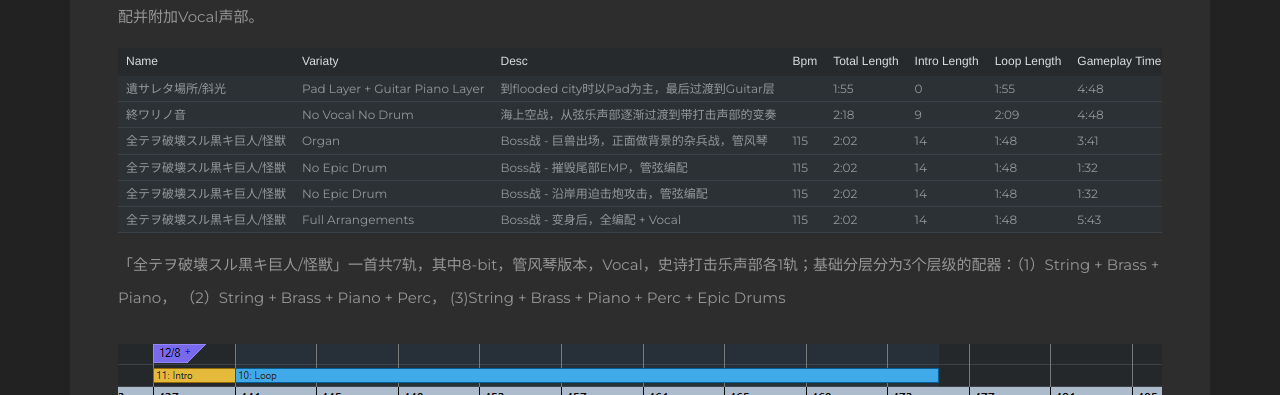
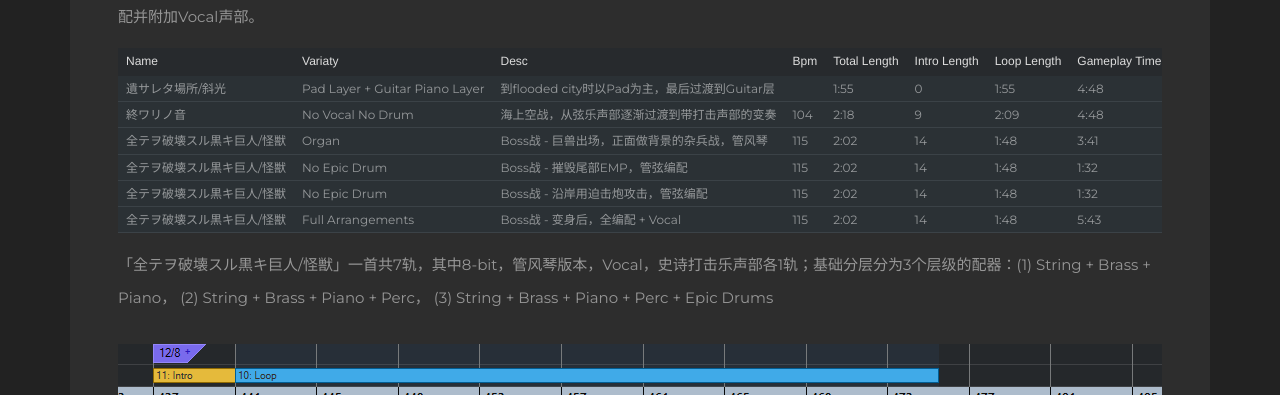
Before and after one commit to eharahe/eharahe.github.io, a Jekyll site: the page built from _posts/notes/2018-06-28-NieR-Automata-Music-Analysis.md, in a window 1280 px wide and 900 px high, scrolled down 6417 px. Shown: the part 153-548 px from the top of the window. Built offline with Jekyll 4.4.1, drawn with Linux system fonts in a browser that asks for light colours.

Commit message:
update note

```diff
--- a/_posts/notes/2018-06-28-NieR-Automata-Music-Analysis.md
+++ b/_posts/notes/2018-06-28-NieR-Automata-Music-Analysis.md
@@ -142,13 +142,13 @@ excerpt_separator: <!--break-->
 | Name           | Variaty                        | Desc                                               | Bpm | Total Length | Intro Length | Loop Length | Gameplay Time | Loop |
 |----------------|--------------------------------|----------------------------------------------------|-----|--------------|--------------|-------------|---------------|------|
 | 遺サレタ場所/斜光 | Pad Layer + Guitar Piano Layer | 到flooded city时以Pad为主，最后过渡到Guitar层      |     | 1:55         | 0            | 1:55        | 4:48          | <4   |
-| 終ワリノ音      | No Vocal No Drum               | 海上空战，从弦乐声部逐渐过渡到带打击声部的变奏         |     | 2:18         | 9            | 2:09        | 4:48          | <3   |
+| 終ワリノ音      | No Vocal No Drum               | 海上空战，从弦乐声部逐渐过渡到带打击声部的变奏         | 104 | 2:18         | 9            | 2:09        | 4:48          | <3   |
 | 全テヲ破壊スル黒キ巨人/怪獣 | Organ               | Boss战 - 巨兽出场，正面做背景的杂兵战，管风琴         | 115 | 2:02         | 14           | 1:48        | 3:41          | <3   |
 | 全テヲ破壊スル黒キ巨人/怪獣 | No Epic Drum        | Boss战 - 摧毁尾部EMP，管弦编配                       | 115 | 2:02         | 14           | 1:48        | 1:32          | <1   |
 | 全テヲ破壊スル黒キ巨人/怪獣 | No Epic Drum        | Boss战 - 沿岸用迫击炮攻击，管弦编配                  | 115 | 2:02         | 14           | 1:48        | 1:32          | <1   |
 | 全テヲ破壊スル黒キ巨人/怪獣 | Full Arrangements   | Boss战 - 变身后，全编配 + Vocal                     | 115 | 2:02         | 14           | 1:48        | 5:43          | <4   |
 
-「全テヲ破壊スル黒キ巨人/怪獣」一首共7轨，其中8-bit，管风琴版本，Vocal，史诗打击乐声部各1轨；基础分层分为3个层级的配器：（1）String + Brass + Piano， （2）String + Brass + Piano + Perc， (3)String + Brass + Piano + Perc + Epic Drums
+「全テヲ破壊スル黒キ巨人/怪獣」一首共7轨，其中8-bit，管风琴版本，Vocal，史诗打击乐声部各1轨；基础分层分为3个层级的配器：(1) String + Brass + Piano， (2) String + Brass + Piano + Perc， (3) String + Brass + Piano + Perc + Epic Drums
 
 ![顕現シタ異物](\assets\images\Nier\f.png)
 
```
